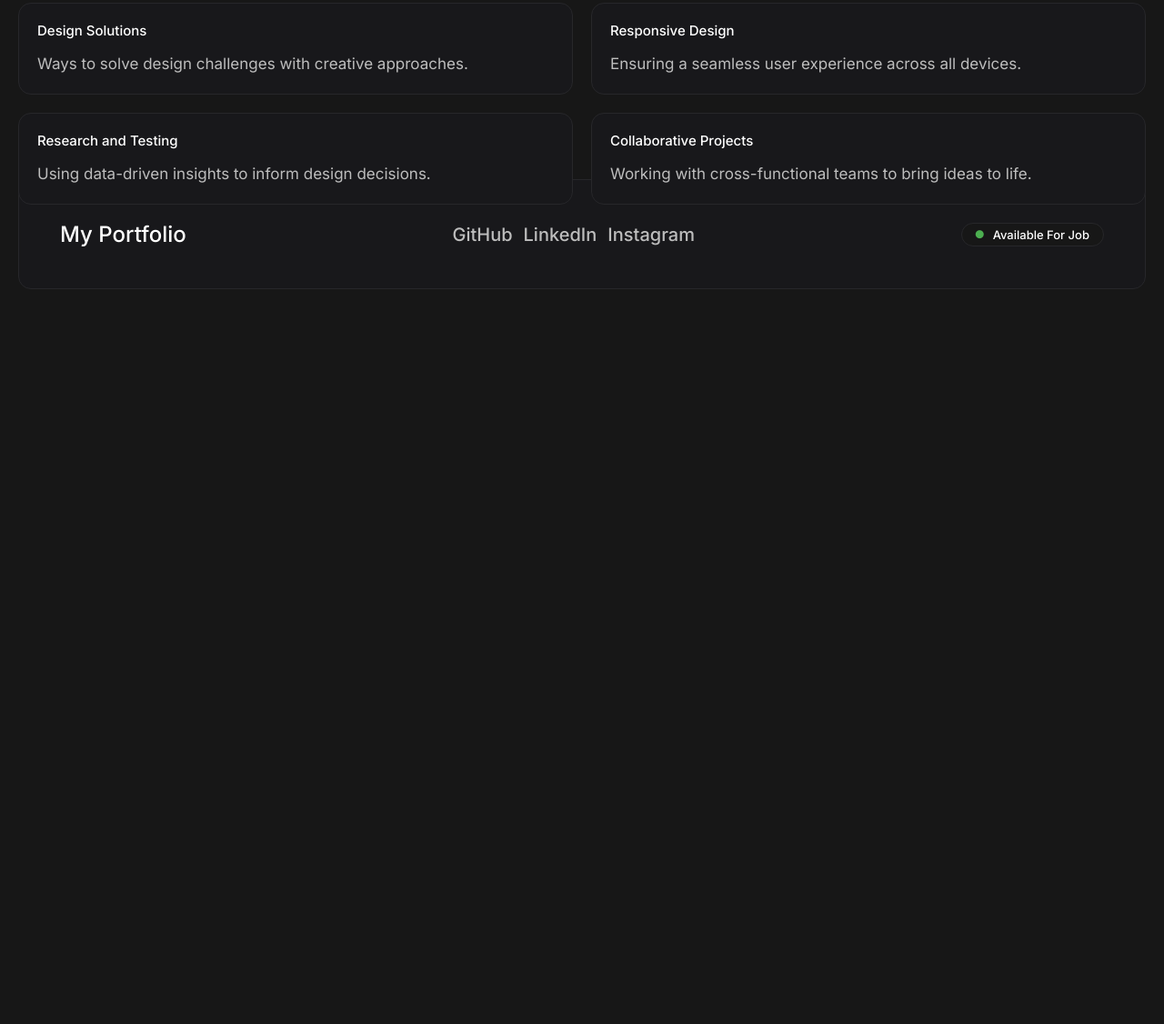
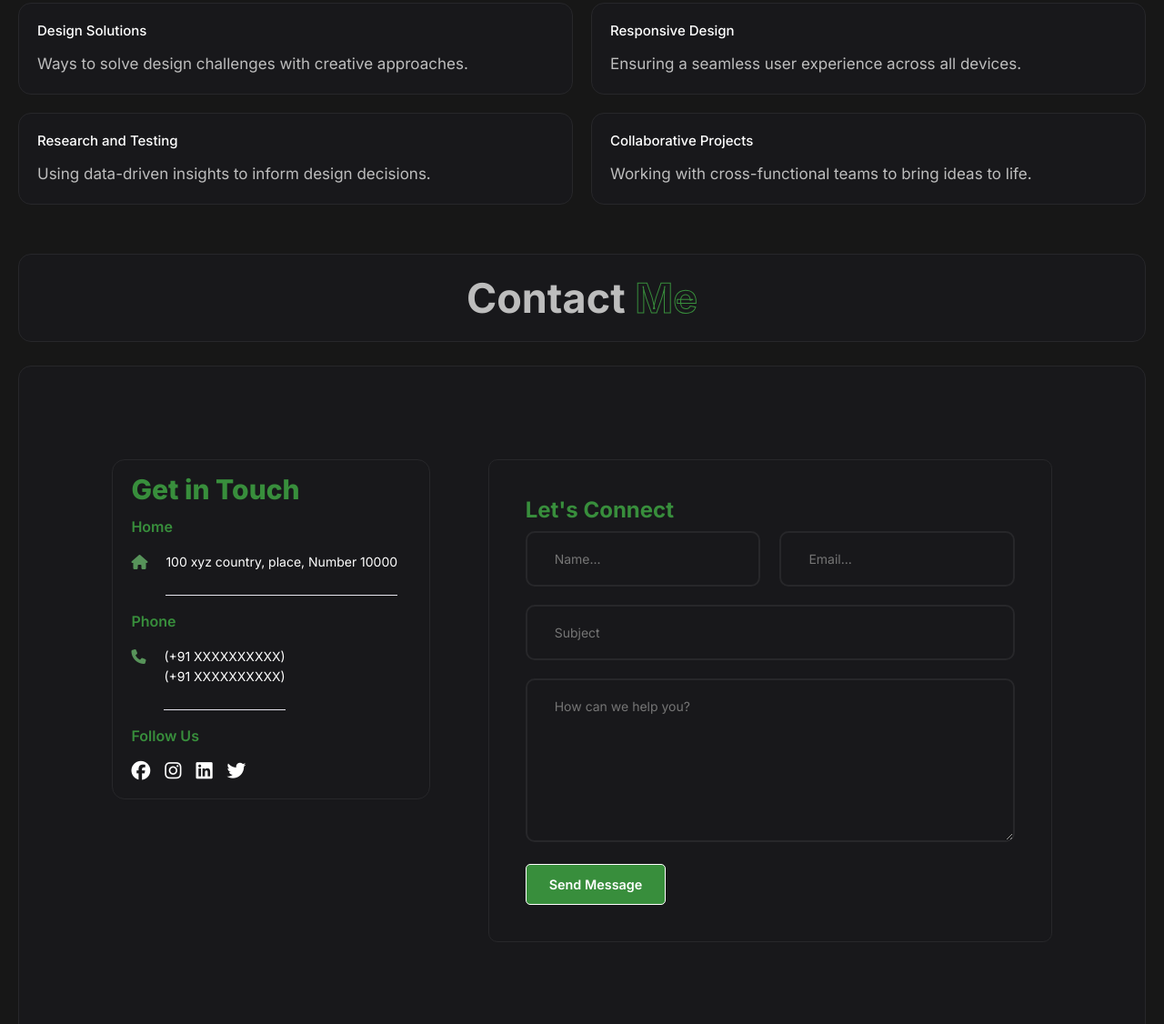
Before and after one commit to hemantyadav8006/Hemant-Portfolio-Website, a plain HTML site: page index.html in a window 1280 px wide. Shown: the part 1069-2195 px from the top of the page at 91% size. Before the commit the page ends 1407 px from the top, so only its background shows below. Drawn offline with nearby package versions, Linux system fonts and the light colour scheme.

Commit message:
contact section added!

```diff
--- a/index.css
+++ b/index.css
@@ -1,4 +1,4 @@
-@import url('https://fonts.googleapis.com/css2?family=Inter:wght@100..900&display=swap');
+@import url("https://fonts.googleapis.com/css2?family=Inter:wght@100..900&display=swap");
 
 * {
   margin: 0;
@@ -8,19 +8,16 @@
   scroll-behavior: smooth;
 }
 
-
 .text-color {
   color: #388e3c;
   font-weight: 500;
 }
-
 
 a {
   text-decoration: none;
   color: #fff;
   transition: all 0.3s ease;
 }
-
 
 a:hover {
   color: #388e3c !important;
@@ -57,7 +54,7 @@ nav .links {
   height: 64px;
   display: flex;
   align-items: center;
-    justify-content: flex-end;
+  justify-content: center;
   width: 100%;
   padding: 0 66px;
   background: #18181b;
@@ -65,18 +62,15 @@ nav .links {
   border-radius: 48px;
 }
 
-
 nav .links a {
   margin-right: 50px;
   font-size: 20px;
 }
 
-
-nav .links a.active{
+nav .links a.active {
   font-weight: bold;
   color: #388e3c;
 }
-
 
 .about {
   display: flex;
@@ -95,7 +89,6 @@ nav .links a.active{
   font-weight: 1000;
 }
 
-
 .about .left .info {
   margin-top: 78px;
   display: flex;
@@ -103,27 +96,23 @@ nav .links a.active{
   gap: 20px;
 }
 
-
 .about .left .info h2 {
   font-size: 36px;
   color: #ffff;
   font-weight: 500;
 }
 
-
-.about .left .info div{
+.about .left .info div {
   font-size: 20px;
   color: #fff;
 }
 
-
-.about .left .info .buttons{
+.about .left .info .buttons {
   display: flex;
   gap: 14px;
 }
 
-
-.about .left .info .buttons button{
+.about .left .info .buttons button {
   font-size: 16px;
   padding: 6px 10px;
   border-radius: 7px;
@@ -134,32 +123,28 @@ nav .links a.active{
   transition: all 0.3s ease;
 }
 
-
-.about .left .info .buttons button.hire{
+.about .left .info .buttons button.hire {
   color: #fff;
   background: #388e3c;
   border: 1px solid #171717;
 }
 
-
 .about .left .info .buttons button.hire:hover {
   background: #4caf50;
 }
 
-
-.about .left .info .buttons button.email{
+.about .left .info .buttons button.email {
   color: #bdbdbd;
   background: #171717;
   border: 1px solid #27272a;
 }
 
-
-.about .left .info .buttons button.email:hover{
+.about .left .info .buttons button.email:hover {
   background: #000;
 }
 
-
-.about .right a.online, footer a.online {
+.about .right a.online,
+footer a.online {
   display: flex;
   align-items: center;
   justify-content: center;
@@ -171,12 +156,11 @@ nav .links a.active{
   font-size: 13px;
 }
 
-
-.about .right a.online i, footer a.online i{
+.about .right a.online i,
+footer a.online i {
   color: #4caf50;
   font-size: 9px;
 }
-
 
 .about .right img {
   width: 200px;
@@ -201,13 +185,11 @@ nav .links a.active{
   padding: 30px;
 }
 
-
 .abor-img {
   text-align: center;
 }
 
 .abor-img img {
-
   height: 300px;
   width: 300px;
   border-radius: 50%;
@@ -215,18 +197,15 @@ nav .links a.active{
   object-fit: cover;
 }
 
-
 .abor-text h2 {
   font-size: 45px;
   color: #bdbdbd;
 }
 
-
 .abor-text h2 span {
   -webkit-text-fill-color: transparent;
   -webkit-text-stroke: 1px #388e3c;
 }
-
 
 .abor-text h4 {
   font-size: 20px;
@@ -236,13 +215,13 @@ nav .links a.active{
   margin: 0 0 20px;
 }
 
-
 .abor-text p {
   color: aliceblue;
   font-size: 16px;
   line-height: 1.1;
 }
 
+/* works  */
 
 .works .right {
   flex: 1;
@@ -252,12 +231,10 @@ nav .links a.active{
   gap: 20px;
 }
 
-
-.works .right .item:first-child{
+.works .right .item:first-child {
   grid-column: span 2;
   place-items: center;
 }
-
 
 .works .right .item {
   display: flex;
@@ -272,18 +249,14 @@ nav .links a.active{
   transition: all 0.3s ease;
 }
 
-
-.works .right .item:hover a{
+.works .right .item:hover a {
   color: #388e3c;
 }
 
-
-
-.works .right .item a{
+.works .right .item a {
   font-size: 33px;
   font-weight: 500;
 }
-
 
 .works .right .item > p {
   color: #bdbdbd;
@@ -291,17 +264,167 @@ nav .links a.active{
   line-height: 26px;
 }
 
-
 .works .right .item:not(:first-child) {
   gap: 14px;
 }
 
-
-
-.works .right .item:not(:first-child) a{
+.works .right .item:not(:first-child) a {
   font-size: 15px;
 }
 
+/* contact */
+
+.contact-heading {
+  margin-top: 8vw;
+  display: flex;
+  justify-content: center;
+  padding: 20px;
+  background: #18181b;
+  border: 1px solid #27272a;
+  border-radius: 14px;
+  cursor: pointer;
+  transition: all 0.3s ease;
+}
+
+.contact {
+  margin: 2vw 0;
+  padding: 8vw;
+  display: flex;
+  justify-content: space-between;
+  align-items: flex-start;
+  background: #18181b;
+  border: 1px solid #27272a;
+  border-radius: 14px;
+}
+
+.contact .getin {
+  width: 350px;
+  padding: 20px;
+  background: #18181b;
+  border: 1px solid #27272a;
+  border-radius: 14px;
+}
+
+.contact .getin h2 {
+  color: #388e3c;
+  font-size: 30px;
+  font-weight: 800;
+  line-height: 0.8;
+  margin-bottom: 16px;
+}
+
+.contact .getin p {
+  color: white;
+  line-height: 24px;
+  padding-bottom: 25px;
+  border-bottom: 1px solid #e5e4ed;
+}
+
+.contact .getin h3 {
+  color: #388e3c;
+  font-size: 16px;
+  font-weight: 600;
+  line-height: 26px;
+  margin-bottom: 15px;
+}
+
+.contact .getin .getin-details div {
+  display: flex;
+}
+
+.contact .getin .getin-details div .get {
+  font-size: 16px;
+  line-height: 22px;
+  color: #57935a;
+  margin-right: 20px;
+}
+
+.contact .getin .getin-details div p {
+  font-size: 14px;
+  border-bottom: noen;
+  line-height: 22px;
+  margin-bottom: 15px;
+}
+
+.contact .getin .getin-details .pro-links i {
+  margin-right: 16px;
+  color: white;
+  font-size: 1.3rem;
+  transition: 0.3s ease-in;
+  cursor: pointer;
+}
+
+.contact .getin .getin-details .pro-links i:hover {
+  color: #388e3c;
+}
+
+.contact .form {
+  width: 60%;
+  background: #18181b;
+  border: 1px solid #27272a;
+  padding: 40px;
+  border-radius: 10px;
+  transition: 0.3s ease-in;
+}
+
+.contact .form h4 {
+  font-size: 24px;
+  color: #388e3c;
+  line-height: 30px;
+  margin-bottom: 8px;
+}
+
+.contact .form .form-row {
+  display: flex;
+  justify-content: space-between;
+  width: 100%;
+}
+
+.contact .form .form-row input {
+  width: 48%;
+  font-size: 14px;
+  font-weight: 400;
+  background: #18181b;
+  border: 2px solid #27272a;
+  border-radius: 10px;
+  color: white;
+  outline: none;
+  padding: 20px 30px;
+  margin-bottom: 20px;
+}
+
+.contact .form .form-col input,
+.contact .form .form-col textarea {
+  width: 100%;
+  font-size: 14px;
+  font-weight: 400;
+  background: #18181b;
+  border: 2px solid #27272a;
+  border-radius: 10px;
+  color: white;
+  outline: none;
+  padding: 20px 30px;
+  margin-bottom: 20px;
+}
+
+.contact .form button {
+  font-size: 0.9rem;
+  padding: 13px 25px;
+  background: #388e3c;
+  border-radius: 5px;
+  outline: none;
+  border: 1px solid;
+  font-weight: 600;
+  cursor: pointer;
+  color: #fff;
+  transition: 0.3s ease-in;
+}
+
+.contact .form button:hover {
+  color: #388e3c;
+  background: #fff;
+  border: 1px solid #388e3c;
+}
 
 footer {
   margin-top: 20px;
@@ -314,12 +437,10 @@ footer {
   border-radius: 14px;
 }
 
-
-footer > a{
+footer > a {
   font-size: 24px;
   font-weight: 500;
 }
-
 
 footer .socials {
   display: flex;
@@ -327,13 +448,11 @@ footer .socials {
   gap: 12px;
 }
 
-
-footer .socials a{
+footer .socials a {
   font-size: 20px;
   font-weight: 500;
   color: #bdbdbd;
 }
-
 
 @keyframes fadeInAnimation {
   0% {
--- a/index.html
+++ b/index.html
@@ -14,17 +14,20 @@
     <header>
         <nav>
             <div class="logo">
-                <i class="fa-solid fa-code"></i>
+                <i class="fa-solid fa-hat-cowboy"></i>
 
             </div>
             <div class="links">
+
                 <a href="#" class="active">Home</a>
                 <a href="#abor">About</a>
-                <a href="#">Contact Me</a>
+                <a href="#project">Projects</a>
+                <a href="#contact">Contact Me</a>
             </div>
         </nav>
     </header>
 
+    <!-- Hero section -->
     <section>
         <div class="about">
             <div class="left">
@@ -56,6 +59,7 @@
         </div>
     </section>
 
+    <!-- About section -->
     <section class="abor" id="abor">
         <div class="abor-img">
             <img src="./images/profile.jpg" alt="image">
@@ -63,7 +67,7 @@
         <div class="abor-text">
             <h2>About <span>Me</span></h2>
             <h4>Web Developer</h4>
-            <p>I'm an enthusiastic and committed person starting in the web development industry. I have a solid understanding of <span class="text-color">HTML, CSS, JavaScript, C, C++, and Python Flask for back-end part</span>.
+            <p>I'm an enthusiastic and committed person starting in the web development industry. I have a solid understanding of <span class="text-color">Frontend (HTML, CSS, JavaScript), Backend (Python Flask) and Proficient in Language (C/C++, Python)</span>.
                 I am skilled at working both alone and cooperatively as a team player, and I have a good eye for detail. In my DSA journey, I have developed outstanding problem-solving skills, and I am very interested in learning about new technologies and frameworks like <span class="text-color">ReactJS, and NodeJS/ExpressJS</span>.
                 <br><br>
                 <span class="text-color">Looking forward to connect with great minds!</span>
@@ -71,6 +75,7 @@
         </div>
     </section>
 
+    <!-- About my Expertise -->
     <section>
         <div class="works">
             <div class="right">
@@ -98,7 +103,59 @@
         </div>
     </section>
 
+    <!-- Projects -->
+     <section id="project" class="project">
 
+     </section>
+
+    <!-- contact-hero -->
+    <div id="contact" class="abor-text contact-heading">
+        <h2>Contact <span>Me</span></h2>
+    </div>
+    <section class="contact">
+        <div class="getin">
+            <h2>Get in Touch</h2>
+
+            <div class="getin-details">
+                <h3>Home</h3>
+                <div>
+                    <i class="fa-solid fa-home get"></i>
+                    <p>100 xyz country, place, Number 10000</p>
+                </div>
+                <h3>Phone</h3>
+                <div>
+                    <i class="fa-solid fa-phone get"></i>
+                    <p>(+91 XXXXXXXXXX) <br> (+91 XXXXXXXXXX)</p>
+                </div>
+
+                <h3>Follow Us</h3>
+                <div class="pro-links">
+                    <i class="fa-brands fa-facebook"></i>
+                    <i class="fa-brands fa-instagram"></i>
+                    <i class="fa-brands fa-linkedin"></i>
+                    <i class="fa-brands fa-twitter"></i>
+                </div>
+            </div>
+        </div>
+        <div class="form">
+            <h4>Let's Connect</h4>
+            <div class="form-row">
+                <input type="text" placeholder="Name...">
+                <input type="text" placeholder="Email...">
+            </div>
+            <div class="form-col">
+                <input type="text" placeholder="Subject">
+            </div>
+            <div class="form-col">
+                <textarea name="" id="" cols="30" rows="8" placeholder="How can we help you?"></textarea>
+            </div>
+            <div class="form-col">
+                <button>Send Message</button>
+            </div>
+        </div>
+     </section>
+
+    <!-- Footer Section -->
     <footer>
         <a href="#">My Portfolio</a>
         <div class="socials">
```
Lines whose indentation alone changed are shown as unchanged.
